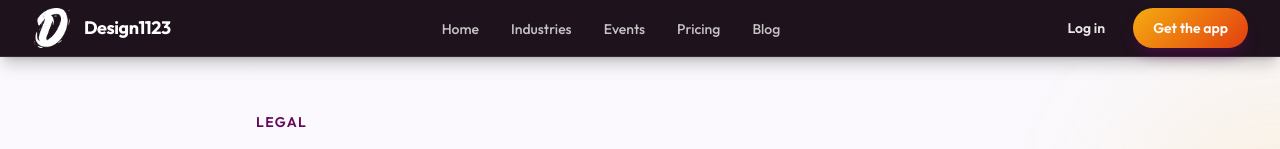
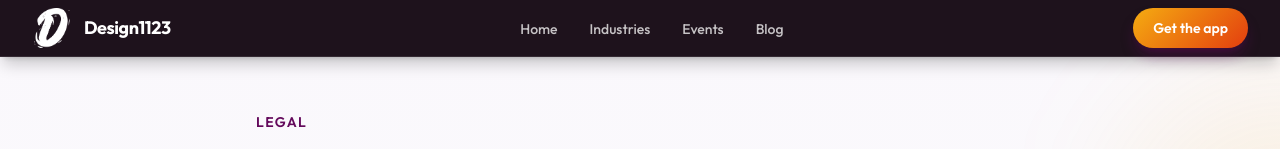
Before and after one commit to corelineitsolutions/design1123-website-, a Next.js app: page /terms in a window 1280 px wide. Shown: the top 149 px of the page. Built offline with nearby package versions, Linux system fonts and the light colour scheme.

Commit message:
updae smasher

```diff
--- a/src/app/page.tsx
+++ b/src/app/page.tsx
@@ -8,7 +8,7 @@ import { QRFeature } from "@/components/sections/QRFeature";
 import { Experience } from "@/components/sections/Experience";
 import { ProcessFeatures } from "@/components/sections/ProcessFeatures";
 import { Testimonials } from "@/components/sections/Testimonials";
-import { Pricing } from "@/components/sections/Pricing";
+// import { Pricing } from "@/components/sections/Pricing";
 import { Stats } from "@/components/sections/Stats";
 import { Industries } from "@/components/sections/Industries";
 import { MediaAwards } from "@/components/sections/MediaAwards";
@@ -33,7 +33,7 @@ export default function Home() {
         <Experience />
         <ProcessFeatures />
         <Testimonials />
-        <Pricing />
+        {/* <Pricing /> */}
         <Stats />
         <MediaAwards />
         <Blog />
--- a/src/components/layout/Header.tsx
+++ b/src/components/layout/Header.tsx
@@ -69,9 +69,9 @@ export function Header() {
         </nav>
 
         <div className="hidden items-center gap-3 sm:flex">
-          <Button variant="ghost" href="#pricing" className="!px-4 !py-2">
+          {/* <Button variant="ghost" href="#pricing" className="!px-4 !py-2">
             Log in
-          </Button>
+          </Button> */}
           <Button href="#download" className="!px-5 !py-2.5">
             Get the app
           </Button>
--- a/src/lib/data.ts
+++ b/src/lib/data.ts
@@ -10,7 +10,7 @@ export const navLinks = [
   { label: "Home", href: "/#home" },
   { label: "Industries", href: "/#industries" },
   { label: "Events", href: "/#events" },
-  { label: "Pricing", href: "/#pricing" },
+  // { label: "Pricing", href: "/#pricing" },
   { label: "Blog", href: "/#blog" },
 ] as const;
 
```
